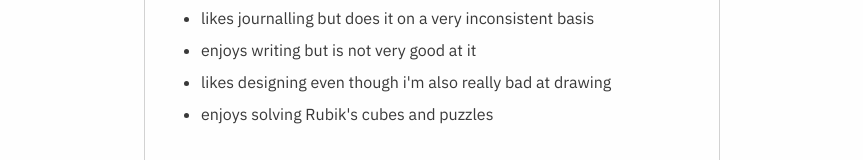
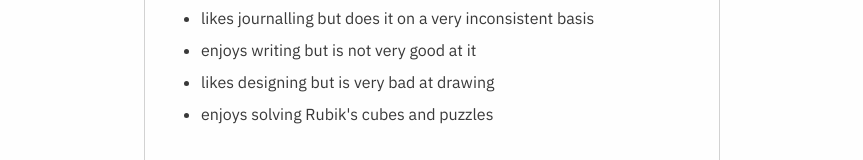
Before and after one commit to ohyiheng/personal-site, a SvelteKit app: page / in a window 1280 px wide. Shown: the part 490-650 px from the top of the page, without its empty margins (208-1071 px from the left). Built offline with nearby package versions, Linux system fonts and the light colour scheme.

Commit message:
chore: Make the introduction sound a bit more natural

```diff
--- a/src/routes/(default)/+page.svelte
+++ b/src/routes/(default)/+page.svelte
@@ -15,7 +15,7 @@
     <li>can sometimes be overly competitive</li>
     <li>likes journalling but does it on a very inconsistent basis</li>
     <li>enjoys writing but is not very good at it</li>
-    <li>likes designing even though i'm also really bad at drawing</li>
+    <li>likes designing but is very bad at drawing</li>
     <li>enjoys solving Rubik's cubes and puzzles</li>
 </ul>
 <h2 class="pb-2">have a look around</h2>
```
